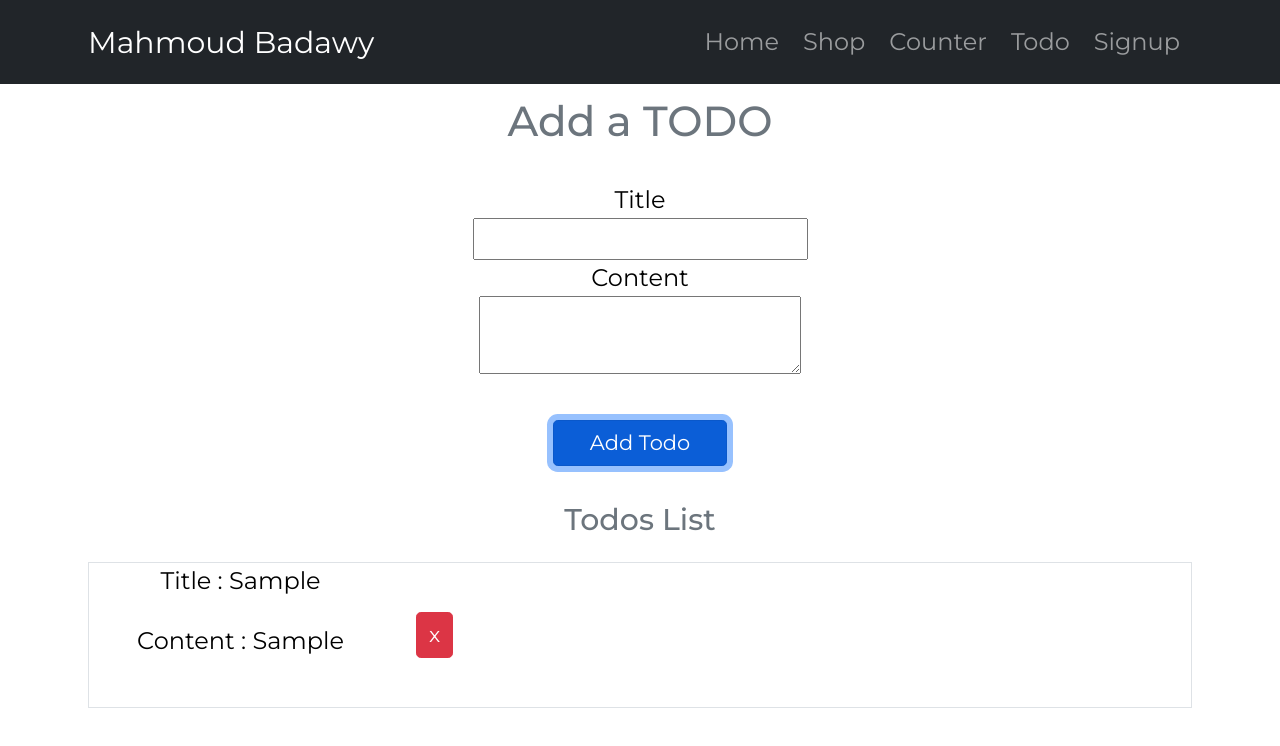
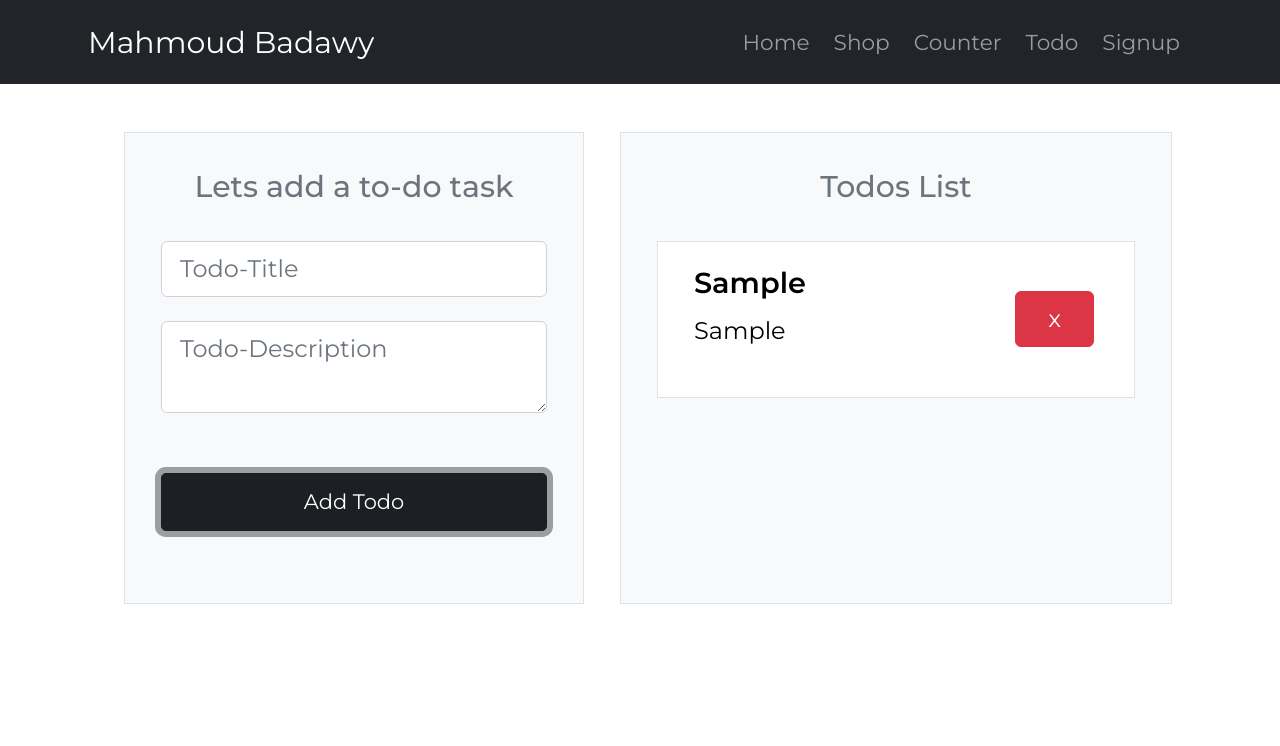
Before and after one commit to MahmoudBadawy4199/ReactPortofolio, a React (Create React App) app: page /todo in a window 1280 px wide. Both pictures are taken after typing "Sample", "Sample" into the empty fields and a click on the button "Add Todo". Shown: the top 746 px of the page. Built offline with nearby package versions, Linux system fonts and the light colour scheme.

Commit message:
navbar+todo ui

```diff
--- a/src/components/navbar/Navbar.Component.jsx
+++ b/src/components/navbar/Navbar.Component.jsx
@@ -1,4 +1,4 @@
-import './Navbar.Component.css'
+import './Navbar.Component.scss'
 import { Navbar, Nav, Container} from 'react-bootstrap'
 import { Link } from 'react-router-dom';
 import 'bootstrap/dist/css/bootstrap.min.css'
--- /dev/null
+++ b/src/components/navbar/Navbar.Component.scss
@@ -0,0 +1,6 @@
+
+.navbar-nav{
+    a {
+        font-size: 0.9rem;
+    }
+}
--- a/src/components/todo/TodoForm.Component.jsx
+++ b/src/components/todo/TodoForm.Component.jsx
@@ -12,28 +12,26 @@ const TodoFormComponent = ({ addTodo }) => {
   };
 
   return (
-    <div>
-      <h3 className="text-muted mb-4">Add a TODO</h3>
+    <div className="bg-light border p-4 h-100 m-4 col-5">
+      <h5 className="text-muted mb-4">Lets add a to-do task</h5>
 
       <form onSubmit={handleSubmission}>
-        Title <br />
         <input
+          className="form-control"
+          placeholder="Todo-Title"
           type="text"
           name="title"
           value={title}
           onChange={(e) => setTitle(e.target.value)}
         />
-        <br />
-        Content <br />
         <textarea
+          className="form-control my-3"
+          placeholder="Todo-Description"
           name="content"
           value={content}
           onChange={(e) => setContent(e.target.value)}
         ></textarea>
-        <br />
-        <button className="my-4 btn btn-primary btn-sm px-4" type="submit">
-          Add Todo
-        </button>
+        <button className="my-4 btn btn-dark btn-sm px-4 w-100 py-2" type="submit">Add Todo</button>
       </form>
     </div>
   );
--- a/src/components/todo/TodoList.Component.jsx
+++ b/src/components/todo/TodoList.Component.jsx
@@ -4,19 +4,13 @@ const TodoListComponent = ({ todos, deleteTodo }) => {
     todos && todos.length > 0 ? (
       todos.map((todo, i) => {
         return (
+          <div className="d-flex align-items-center border bg-white m-4 " key={i}>
+            <div className="content__wrapper text-start py-3 ps-4 col-10 w-75">
+              <h3 style={{ fontSize: '1.2rem', wordWrap: 'break-word', fontWeight: '600', textTransform: 'capitalize' }} className="pe-4">{todo.title}</h3>
+              <p style={{ wordWrap: 'break-word' }} className="pe-4">{todo.content}</p>
+            </div>
+            <button className="btn btn-danger col-2 " onClick={() => deleteTodo(i)}>x</button>
 
-          <div className="d-flex align-items-center border my-3"  key={i}>
-            <ul>
-              <li className=" d-flex">
-                <div className="text">
-                  <p>Title : {todo.title}</p>
-                  <p>Content : {todo.content}</p>
-                </div>
-              </li>
-            </ul>
-            <div className="btn-wrapper mx-5">
-              <button className="btn btn-danger btn-sm" onClick={()=>deleteTodo(i)}>x</button>
-            </div>
           </div>
         );
       })
@@ -25,8 +19,8 @@ const TodoListComponent = ({ todos, deleteTodo }) => {
     );
 
   return (
-    <div className="text-left">
-      <h5 className="mx-5 text-muted">Todos List</h5>
+    <div className="text-left bg-light border my-4 col-6">
+      <h5 className="text-muted my-4">Todos List</h5>
       {todosList}
     </div>
   );
--- a/src/pages/todo/todo.page.jsx
+++ b/src/pages/todo/todo.page.jsx
@@ -1,8 +1,7 @@
 import TodoListComponent from "../../components/todo/TodoList.Component";
 import TodoFormComponent from "../../components/todo/TodoForm.Component";
 import { useDispatch, useSelector } from 'react-redux';
-import { addTodo,deleteTodo } from "../../redux/features/todoSlice";
-// import { addTodoAction,deleteTodoAction } from "../../redux/config"; old redux
+import { addTodo, deleteTodo } from "../../redux/features/todoSlice";
 
 import './todo.page.css';
 function TodoPage() {
@@ -11,18 +10,22 @@ function TodoPage() {
   const dispatch = useDispatch();
 
   const onAddTodo = (task) => {
-    // dispatch(addTodoAction(task));  old redux
-    dispatch(addTodo(task));
+
+    if (task.title && task.content) {
+      dispatch(addTodo(task));
+    }
+    else{
+      alert("Please Enter Valid Values");
+    }
   };
 
   const onDeleteTodo = (index) => {
-    // dispatch(deleteTodoAction(index)); old redux
     dispatch(deleteTodo(index));
 
   }
 
   return (
-    <div className="text-center py-2 todo-wrapper container">
+    <div className="text-center py-2 todo-wrapper container d-flex">
       <TodoFormComponent addTodo={onAddTodo} />
       <TodoListComponent todos={todos} deleteTodo={onDeleteTodo} />
     </div>
```
Also changed, not shown: src/components/navbar/Navbar.Component.css (deleted).
